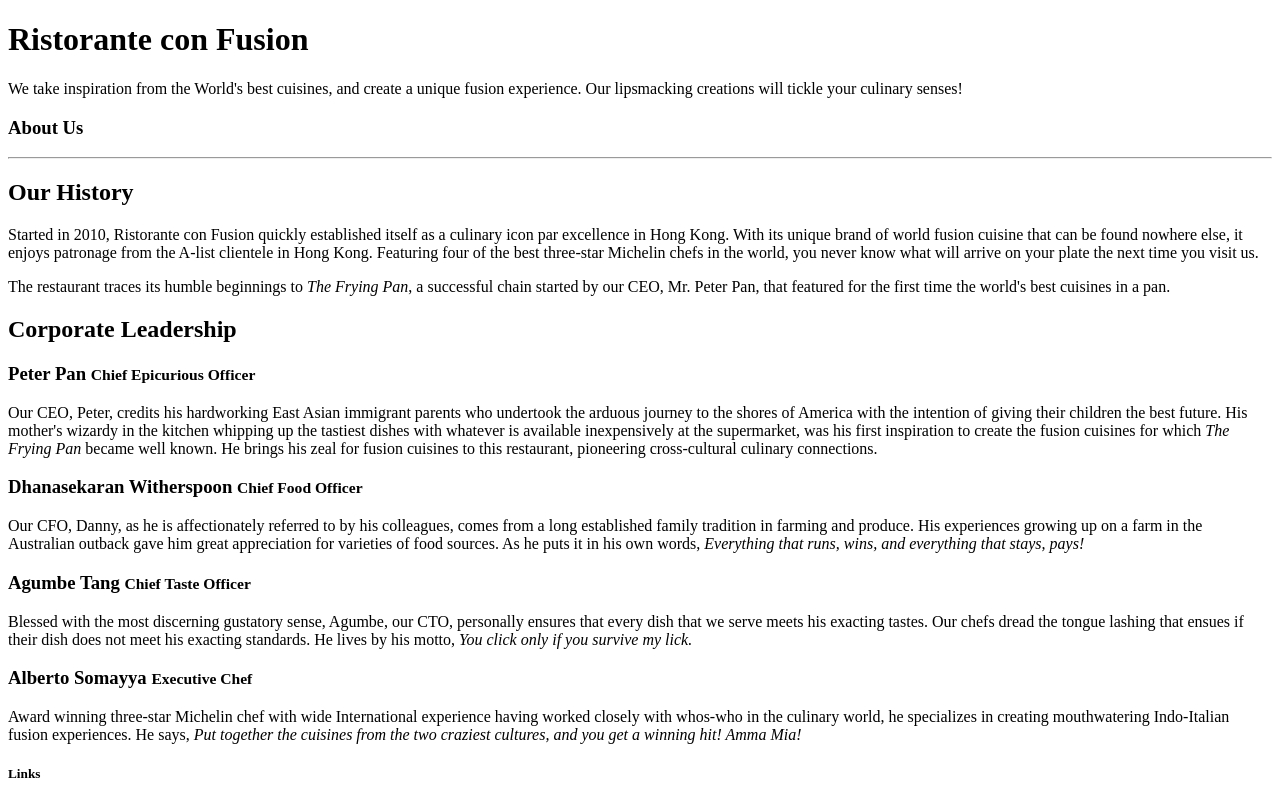
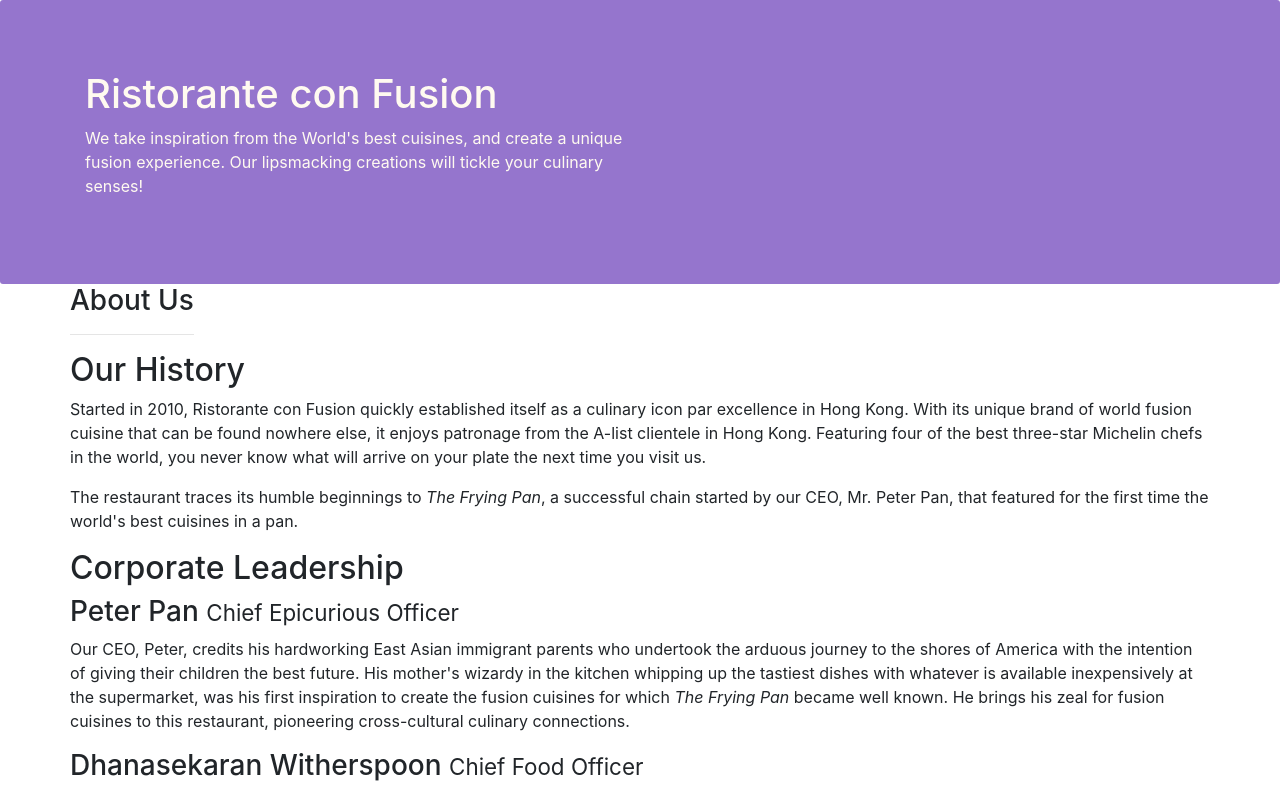
Before and after one commit to adhamcod/git.test, a website: page Hvk3LS0HEei1swqHfVFp2A_1fd677102d0711e8a11f3f5f282cfd8b_aboutus.html/aboutus.html in a window 1280 px wide. Shown: the top 788 px of the page. Drawn offline with nearby package versions, Linux system fonts and the light colour scheme.

Commit message:
finish asynment

```diff
--- a/Hvk3LS0HEei1swqHfVFp2A_1fd677102d0711e8a11f3f5f282cfd8b_aboutus.html/aboutus.html
+++ b/Hvk3LS0HEei1swqHfVFp2A_1fd677102d0711e8a11f3f5f282cfd8b_aboutus.html/aboutus.html
@@ -4,6 +4,14 @@
 <head>
 
     <title>Ristorante Con Fusion: About Us</title>
+     <!-- Required meta tags always come first -->
+     <meta charset="utf-8">
+     <meta name="viewport" content="width=device-width, initial-scale=1, shrink-to-fit=no">
+     <meta http-equiv="x-ua-compatible" content="ie=edge">
+
+     <!-- Bootstrap CSS -->
+     <link rel="stylesheet" href="node_modules/bootstrap/dist/css/bootstrap.min.css">
+     <link rel="stylesheet" href="styles.css">
 
 </head>
 
@@ -22,15 +30,15 @@
         </div>
     </header>
 
-    <div>
-        <div>
+    <div class="container">
+        <div class="row">
             <div>
                <h3>About Us</h3>
                <hr>
             </div>
         </div>
 
-        <div>
+        <div class="row">
             <div>
                 <h2>Our History</h2>
                 <p>Started in 2010, Ristorante con Fusion quickly established itself as a culinary icon par excellence in Hong Kong. With its unique brand of world fusion cuisine that can be found nowhere else, it enjoys patronage from the A-list clientele in Hong Kong.  Featuring four of the best three-star Michelin chefs in the world, you never know what will arrive on your plate the next time you visit us.</p>
@@ -41,7 +49,7 @@
         </div>
 
 
-        <div>
+        <div class="row">
             <div>
                 <h2>Corporate Leadership</h2>
                 <h3>Peter Pan <small>Chief Epicurious Officer</small></h3>
@@ -99,6 +107,13 @@
         </div>
     </footer>
 
+
+
+
+    <!-- jQuery first, then Popper.js, then Bootstrap JS. -->
+    <script src="node_modules/jquery/dist/jquery.slim.min.js"></script>
+    <script src="node_modules/popper.js/dist/umd/popper.min.js"></script>
+    <script src="node_modules/bootstrap/dist/js/bootstrap.min.js"></script>
 </body>
 
 </html>
```
Also changed, not shown: 2 other files.
